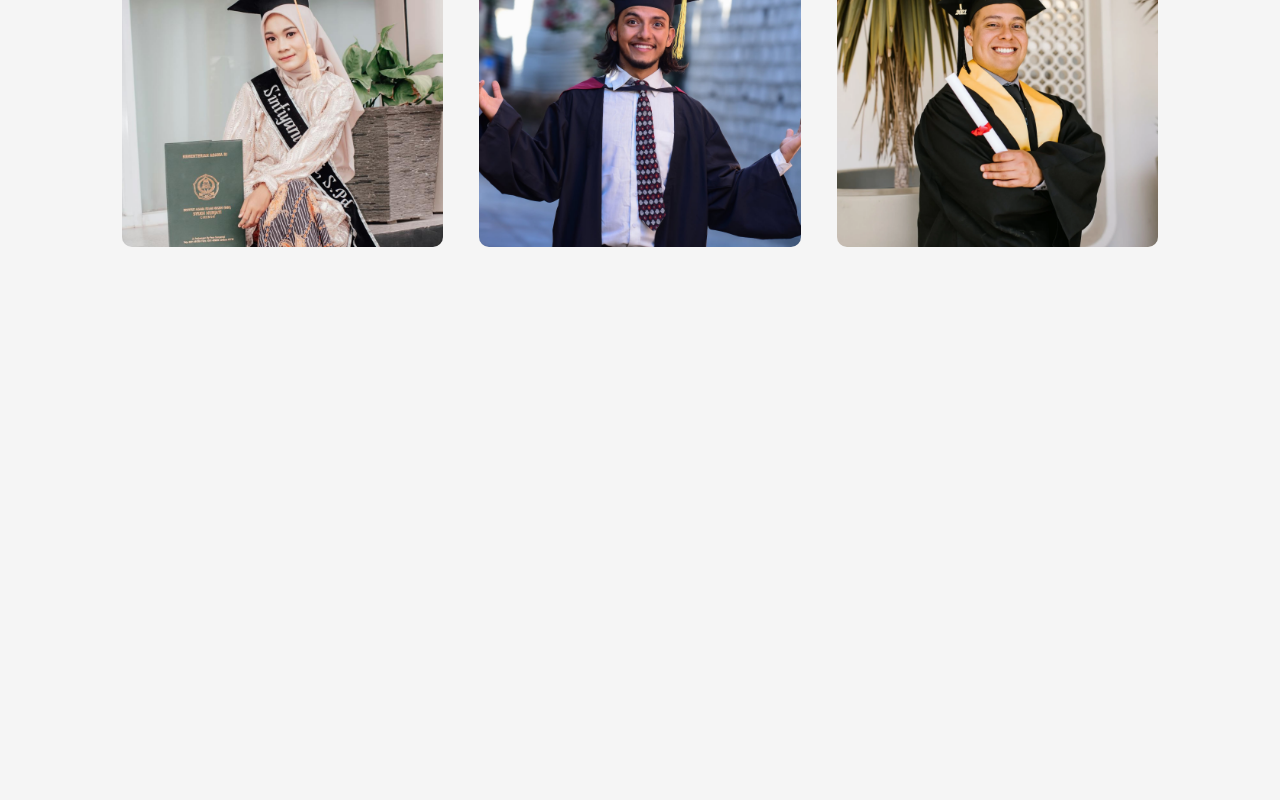
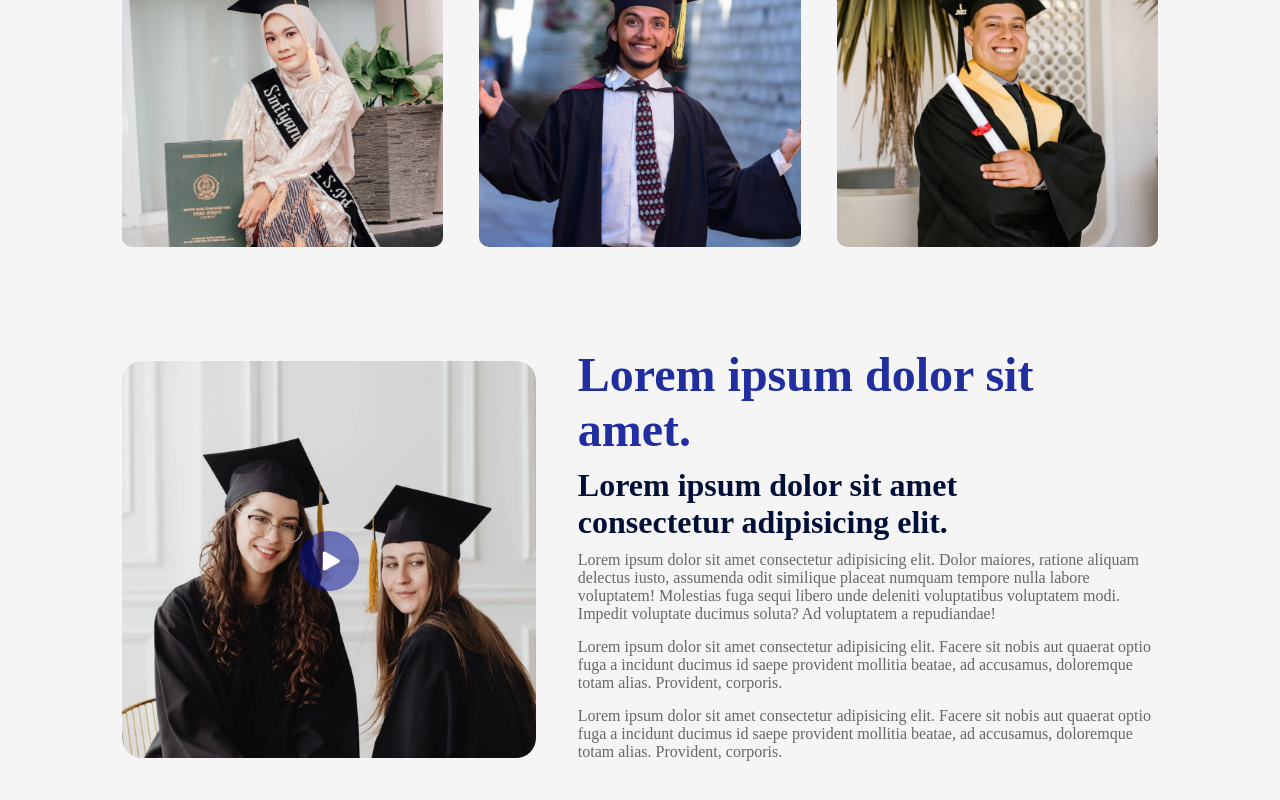
Before and after one commit to SmurfsNima/React-education-website, a React (Create React App) app: page / in a window 1280 px wide. Shown: the part 1088-1888 px from the top of the page. Before the commit the page ends 1415 px from the top, so only its background shows below. Built offline with nearby package versions, Linux system fonts and the light colour scheme.

Commit message:
About completed

```diff
--- a/src/App.js
+++ b/src/App.js
@@ -1,5 +1,6 @@
 
 import './App.css';
+import About from './components/about/about';
 import Programs from './components/navbar/Programs/programs';
 import Hero from './components/navbar/heroSection/hero';
 import Navbar from './components/navbar/navbar';
@@ -11,6 +12,7 @@ function App() {
       <Hero/>
       <div className='container'>
         <Programs/>
+        <About/>
       </div>
 
     </div>
--- /dev/null
+++ b/src/components/about/about.css
@@ -0,0 +1,40 @@
+.about{
+    width: 90%;
+    margin: 100px auto;
+    display: flex;
+    align-items: center;
+    justify-content: space-between;
+}
+.about-left{
+    flex-basis: 40%;
+    position: relative;
+}
+.about-right{
+    flex-basis: 56%;
+}
+.about-left .about-img{
+    width: 100%;
+    border-radius: 20px;
+}
+.about-left .about-icon{
+    width: 60px;
+    position: absolute;
+    top: 50%;
+    left: 50%;
+    transform: translate(-50%,-50%);
+}
+.about-right h3{
+    font-family: 600;
+    font-size: 3rem;
+    color: #212ea0;
+}
+.about-right h2{
+    font-size: 2rem;
+    color: #000f38;
+    margin: 10px 0;
+    max-width: 400px;
+}
+.about-right p{
+   color:#676767;
+    margin-bottom: 15px;
+}
--- /dev/null
+++ b/src/components/about/about.jsx
@@ -0,0 +1,23 @@
+import "./about.css";
+import about_img from '../../assets/about.png';
+import about_icon from '../../assets/play-icon.png';
+const About = () => {
+  return (
+    <div className="about">
+      <div className="about-left">
+        <img src={about_img} alt="" className="about-img" />
+        <img src={about_icon} alt="" className="about-icon"/>
+      </div>
+      <div className="about-right">
+        <h3>Lorem ipsum dolor sit amet.</h3>
+        <h2>Lorem ipsum dolor sit amet consectetur adipisicing elit.</h2>
+        <p>Lorem ipsum dolor sit amet consectetur adipisicing elit. Dolor maiores, ratione aliquam delectus iusto, assumenda odit similique placeat numquam tempore nulla labore voluptatem! Molestias fuga sequi libero unde deleniti voluptatibus voluptatem modi. Impedit voluptate ducimus soluta? Ad voluptatem a repudiandae!</p>
+        <p>Lorem ipsum dolor sit amet consectetur adipisicing elit. Facere sit nobis aut quaerat optio fuga a incidunt ducimus id saepe provident mollitia beatae, ad accusamus, doloremque totam alias. Provident, corporis.</p>
+        <p>Lorem ipsum dolor sit amet consectetur adipisicing elit. Facere sit nobis aut quaerat optio fuga a incidunt ducimus id saepe provident mollitia beatae, ad accusamus, doloremque totam alias. Provident, corporis.</p>
+
+      </div>
+    </div>
+  );
+};
+
+export default About;
```
